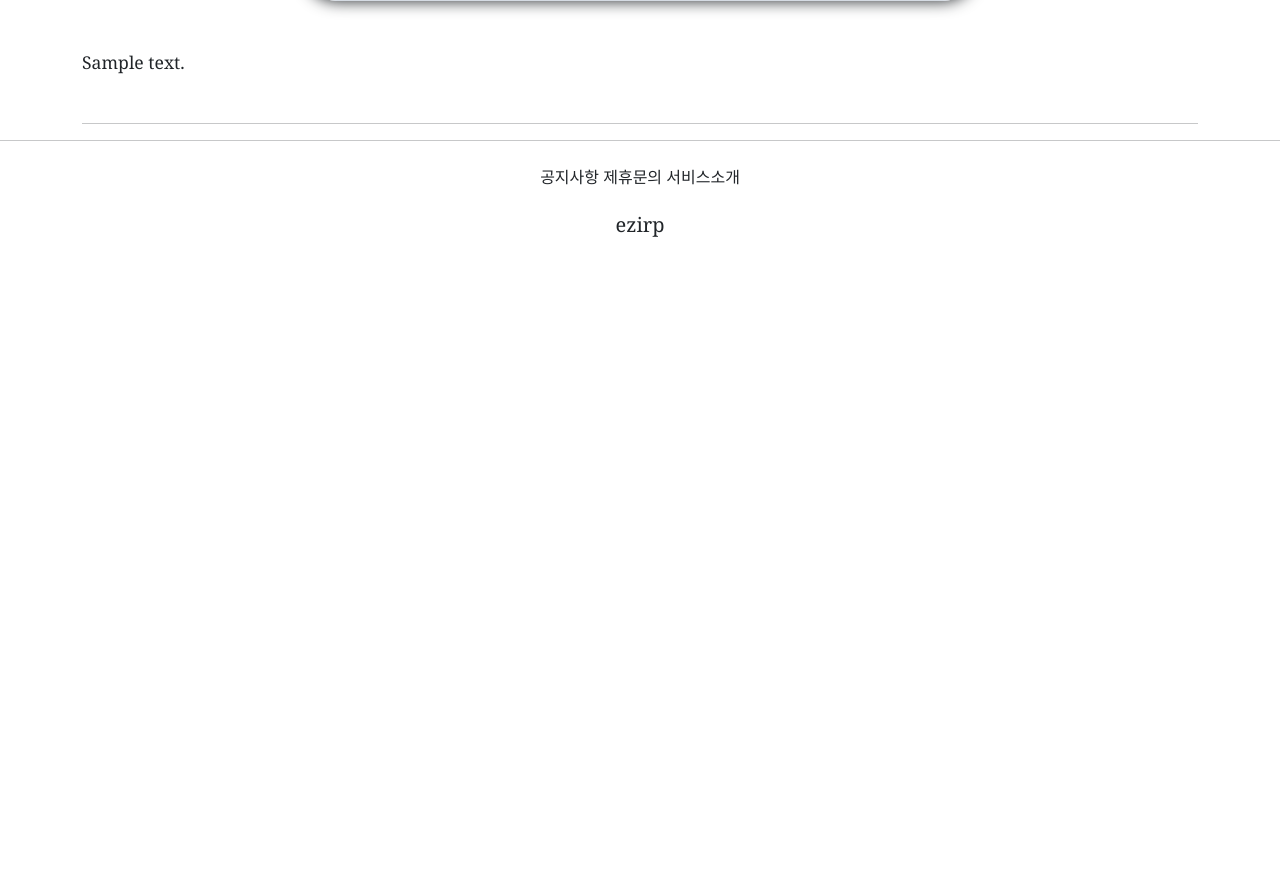
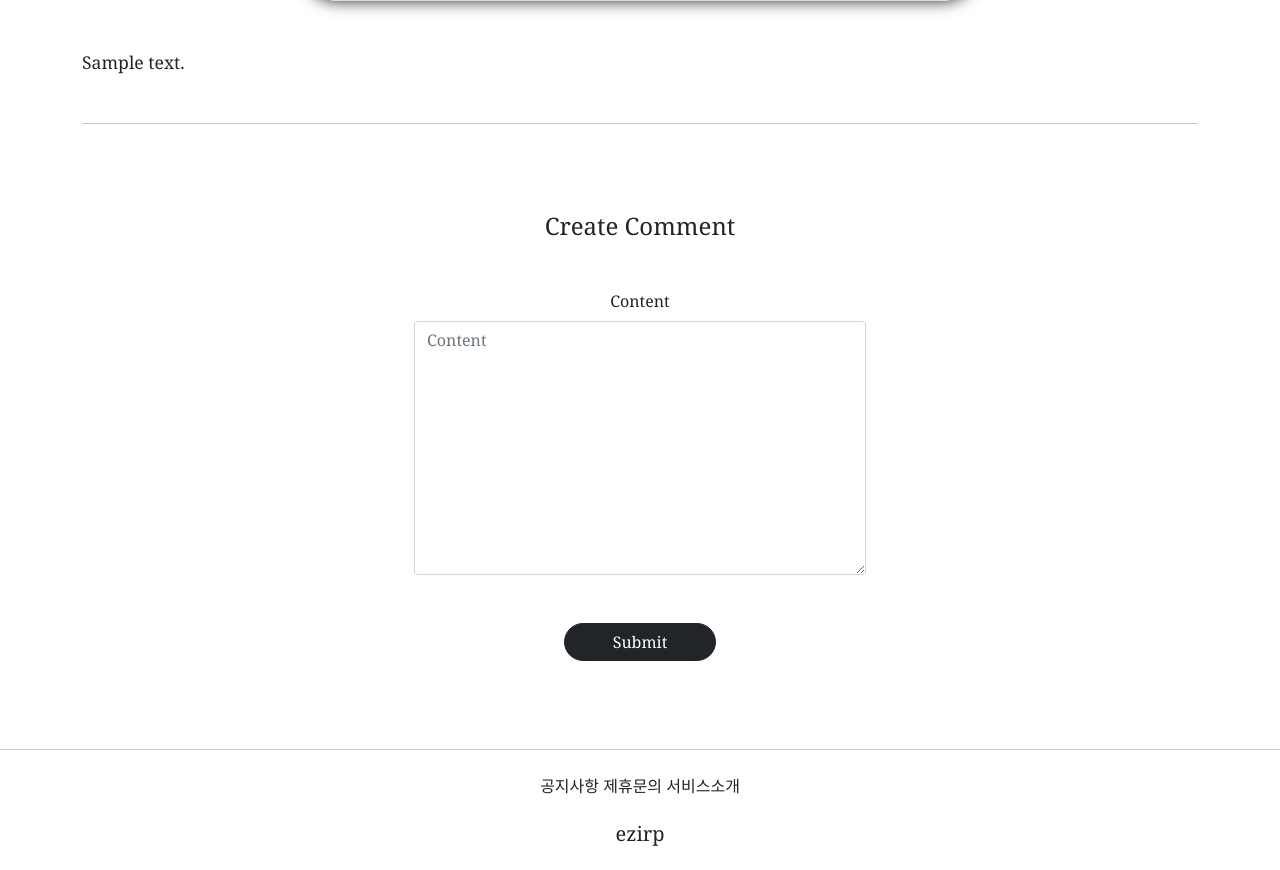
Before and after one commit to yeonsangKim/django_1, a Django app: page /articles/detail/1 in a window 1280 px wide. Shown: the part 916-1786 px from the top of the page. Before the commit the page ends 1153 px from the top, so only its background shows below. Run offline with Django 3.2, Linux system fonts and the light colour scheme; tables that the repository leaves empty hold one stand-in row (values such as "Sample post"); grey boxes marked "Sample" are stand-in pictures; parts of the project's set-up code (start-up, migrations or seed data) failed here and were passed over; some libraries are stand-ins or nearby versions.

Commit message:
8/10 class commit 3

```diff
--- a/articleapp/templates/articleapp/detail.html
+++ b/articleapp/templates/articleapp/detail.html
@@ -37,7 +37,9 @@
             </div>
             <hr>
 
-            <div>
+            <div class="text-center my-4">
+
+                {% include 'commentapp/create.html' %}
 
 
             </div>
--- a/articleapp/views.py
+++ b/articleapp/views.py
@@ -5,10 +5,13 @@ from django.shortcuts import render
 from django.urls import reverse_lazy
 from django.utils.decorators import method_decorator
 from django.views.generic import CreateView, DetailView, UpdateView, DeleteView, ListView
+from django.views.generic.edit import FormMixin
 
 from articleapp.decorators import article_ownership_required
 from articleapp.forms import ArticleCreationForm
 from articleapp.models import Article
+from commentapp.forms import CommentCreationForm
+
 
 @method_decorator(login_required,'get')
 @method_decorator(login_required,'post')
@@ -26,8 +29,9 @@ class ArticleCreateView(CreateView):
         return  reverse('articleapp:detail',kwargs={'pk':self.object.pk})
     #reverse= method, reverse_lazy=class
     #self.object== 'target_article'
-class ArticleDetailView(DetailView):
+class ArticleDetailView(DetailView, FormMixin):
     model=Article
+    form_class = CommentCreationForm
     context_object_name = 'target_article'
     template_name = 'articleapp/detail.html'
 
--- a/commentapp/models.py
+++ b/commentapp/models.py
@@ -7,7 +7,9 @@ from articleapp.models import Article
 
 class Comment(models.Model):
     writer = models.ForeignKey(User, on_delete=models.SET_NULL,
-                               related_name='comment', null=True)
+                               related_name='comment', null=True)  #on_delete=models.SET_NULL는 WIRTER가 탈퇴했을때
+                                                                                            #게시글은 유지되면서 WRITER가 NULL로 바뀜
+                                                                                            #CASCADE는 게시글 자체가 없어짐
     article = models.ForeignKey(Article, on_delete=models.SET_NULL,
                                 related_name='comment', null=True)
 
--- /dev/null
+++ b/commentapp/templates/commentapp/create.html
@@ -0,0 +1,20 @@
+{#  extends가 필요없음#}
+{% load bootstrap4 %}
+
+
+
+    <div class="text-center mw-500 m-auto">
+        <div class="m-5">
+            <h4>Create Comment</h4>
+        </div>
+        <div>
+            <form action="{% url 'commentapp:create' %}" method="post">
+                {% csrf_token %}
+                {% bootstrap_form form %}
+                <div class="m-5">
+                    <input type="submit"
+                       class="btn btn-dark rounded-pill px-5">
+                </div>
+            </form>
+        </div>
+    </div>
--- a/commentapp/urls.py
+++ b/commentapp/urls.py
@@ -1,7 +1,9 @@
+from django.urls import path
 
+from commentapp.views import CommentCreateView
+
+app_name = 'commentapp'
 
 urlpatterns = [
-
-
-
+    path('create/', CommentCreateView.as_view(), name='create'),
 ]
```
Also changed, not shown: commentapp/views.py (+16 -0 lines).
